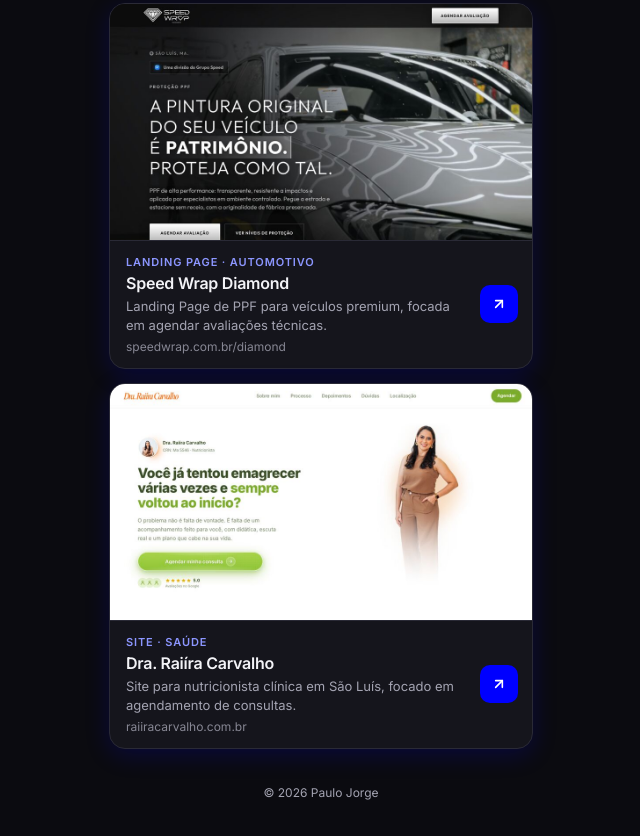
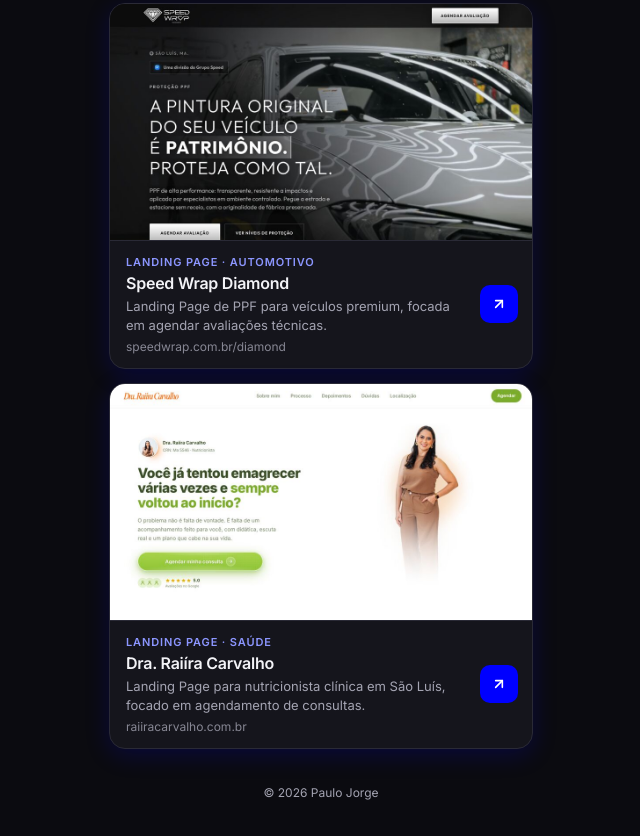
Before and after one commit to paulojorge-cmd/biositepj, a plain HTML site: page index.html in a window 1280 px wide. Shown: the part 646-1482 px from the top of the page, without its empty margins (319-959 px from the left). Drawn offline with Linux system fonts and the light colour scheme.

Commit message:
Portfólio: Raiíra Carvalho como Landing Page
Co-Authored-By: Claude Opus 5.5 <noreply@anthropic.com>
Claude-Session: https://claude.ai/code/session_01LW2zcmZaFp1FQW5gMuiBrS

```diff
--- a/index.html
+++ b/index.html
@@ -343,9 +343,9 @@ html, body, body * {
         <img class="project-img" src="portfolio/raiira-carvalho.jpg" alt="Página inicial do site da Dra. Raiíra Carvalho" width="960" height="540" loading="lazy">
         <div class="project-body">
           <div class="project-info">
-            <span class="project-tag">Site · Saúde</span>
+            <span class="project-tag">Landing Page · Saúde</span>
             <h3 class="project-name">Dra. Raiíra Carvalho</h3>
-            <p class="project-desc">Site para nutricionista clínica em São Luís, focado em agendamento de consultas.</p>
+            <p class="project-desc">Landing Page para nutricionista clínica em São Luís, focado em agendamento de consultas.</p>
             <span class="project-url">raiiracarvalho.com.br</span>
           </div>
           <span class="project-go"><svg width="16" height="16" viewBox="0 0 24 24" fill="none" stroke="currentColor" stroke-width="2.4" stroke-linecap="round" stroke-linejoin="round" aria-hidden="true"><path d="M7 17 17 7"/><path d="M7 7h10v10"/></svg></span>
```
